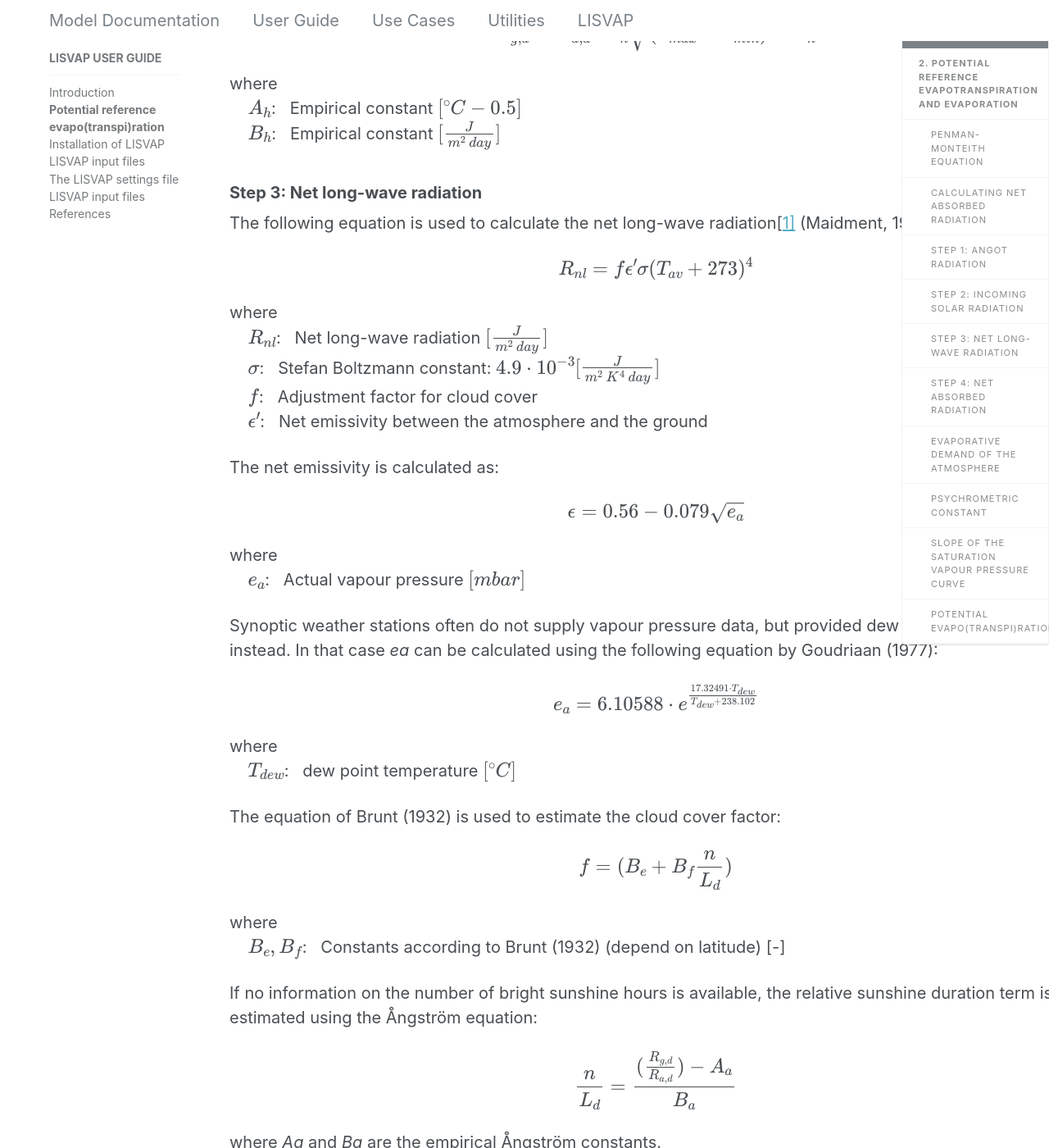
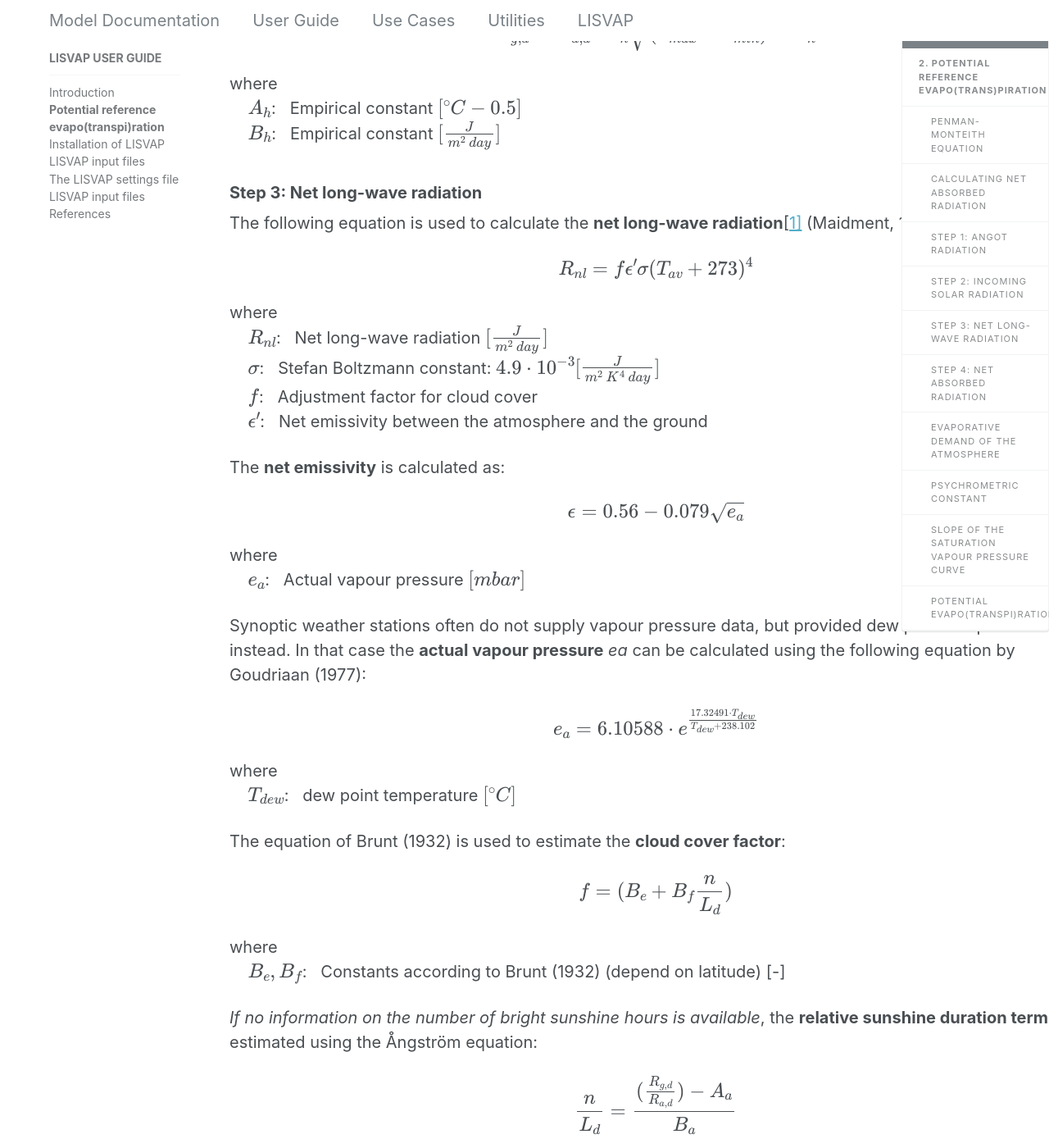
Before and after one commit to ec-jrc/lisflood-lisvap, a Jekyll site: the page built from 2_LISVAP_evaporation/index.md, in a window 1280 px wide and 1400 px high, scrolled down 4871 px. Shown: the whole window at 82% size. Built offline with Jekyll 4.4.1, drawn with Linux system fonts in a browser that asks for light colours; nearby versions of some CDN libraries; our own code applies the rules of GitHub Pages for plain Markdown files; formulas are drawn with MathJax 3; some of the changed text lies outside the part shown.

Commit message:
Update index.md

```diff
--- a/2_LISVAP_evaporation/index.md
+++ b/2_LISVAP_evaporation/index.md
@@ -1,8 +1,8 @@
-# 2. Potential reference evapotranspiration and evaporation
+# 2. Potential reference evapo(trans)piration
 
 ## Penman-Monteith equation
 
-Reference values for potential evapotranspiration and evaporation are estimated using the Penman-Monteith equation (Supit *et al*., 1994, Supit & Van Der Goot, 2003):
+Reference values for **potential evapotranspiration and evaporation** are estimated using the Penman-Monteith equation (Supit *et al*., 1994, Supit & Van Der Goot, 2003):
 
 $$
 ET0 = \frac{\Delta R_{na} + \gamma EA}{\Delta + \gamma}
@@ -54,7 +54,7 @@ Some data sets (e.g. ERA5) provide pre-calculated values for both incoming solar
 
 ### Step 1: Angot radiation
 
-The daily extra-terrestrial radiation is the product of the solar constant at the top of the atmosphere and the integral of the solar height over the day:
+The **daily extra-terrestrial radiation** is the product of the solar constant at the top of the atmosphere and the integral of the solar height over the day:
 
 $$
 R_{a,d} = S_{c, d} \int sin \ \beta \ dt_h
@@ -66,7 +66,7 @@ where<br/>
 &nbsp;&nbsp;&nbsp;&nbsp;$\int sin \ \beta \ dt_h$:&nbsp;&nbsp;	Integral of the solar height over the day $[s]$
 
 
-<br/> The solar constant on a given day is calculated as:
+<br/> The **solar constant** on a given day is calculated as:
 
 $$
 S_{c, d} = S_c(1 + 0.033 \cos[\frac{360 \ t_d}{365}])
@@ -82,7 +82,7 @@ where<br/>
 
 
 
-<br/> The integral of the solar height equals:
+<br/> The **integral of the solar height** equals:
 
 $$
 \int sin \beta \ dt_h = 3600(L_d \cdot sin \ \delta \cdot sin \ \lambda + \frac{24}{\pi} \cdot cos \ \delta \cdot cos \ \lambda \cdot \sqrt{1-(tan \ \delta \cdot tan \ \lambda)^2})
@@ -94,13 +94,13 @@ where<br/>
 &nbsp;&nbsp;&nbsp;&nbsp;$\lambda$:&nbsp;&nbsp;		Latitude $[^\circ]$
 
 
-<br/> The solar declination is a simple function of the calendar day number (*td*):
+<br/> The **solar declination** is a simple function of the calendar day number (*td*):
 
 $$
 \delta = -23.45 \cdot cos[\frac{360(t_d + 10)}{365}]
 $$
 
-Day length is given by:
+**Day length** is given by:
 
  $$  \begin{cases} L_d = 12+ \frac{24}{180} \alpha sin(B_{ld})   &[B_{ld} \ge 0]\ L_d = 12+ \frac{24}{180} [\alpha sin(B_{ld}) - 360] & [B_{ld} < 0]\end{cases} $$
 
@@ -115,7 +115,7 @@ where *PD* is a correction constant (-2.65).
 
 ### Step 2: Incoming solar radiation
 
-Depending on the availability of input data, three equations are available to calculate the incoming solar radiation. If the number of sunshine hours on a particular day is known, the Ångström equation is used:
+Depending on the availability of input data, three equations are available to calculate the incoming solar radiation. *If the number of sunshine hours on a particular day is known*, the Ångström equation is used:
 
 $$
 R_{g,d} = R_{a,d}(A_a + B_a \frac{n}{L_d})
@@ -144,7 +144,7 @@ where<br/>
 &nbsp;&nbsp;&nbsp;&nbsp;$C_s$:&nbsp;&nbsp;		Empirical constant $[{\frac{J}{m^2 \ day}}]$
 
 
-If neither sunshine duration nor cloud cover observations are available, the Hargreaves equation is used instead:
+*If neither sunshine duration nor cloud cover observations are available*, the Hargreaves equation is used instead:
 
 $$
 R_{g,d}= R_{a,d} \cdot A_h \sqrt{(T_{max}-T_{min})}+B_h
@@ -157,7 +157,7 @@ where<br/>
 
 ### Step 3: Net long-wave radiation
 
-The following equation is used to calculate the net long-wave radiation[[1\]](#_ftn1) (Maidment, 1993):
+The following equation is used to calculate the **net long-wave radiation**[[1\]](#_ftn1) (Maidment, 1993):
 
 $$
 R_{nl}= f \epsilon' \sigma (T_{av}+273)^4
@@ -170,7 +170,7 @@ where<br/>
 &nbsp;&nbsp;&nbsp;&nbsp;$\epsilon'$:&nbsp;&nbsp;			Net emissivity between the atmosphere and the ground
 
 
-The net emissivity is calculated as:
+The **net emissivity** is calculated as:
 
 $$
 \epsilon = 0.56 - 0.079 \sqrt{e_a}
@@ -180,7 +180,7 @@ where<br/>
 &nbsp;&nbsp;&nbsp;&nbsp;$e_a$:&nbsp;&nbsp;			Actual vapour pressure $[mbar]$
 
 
-Synoptic weather stations often do not supply vapour pressure data, but provided dew point temperature instead. In that case *ea* can be calculated using the following equation by Goudriaan (1977):
+Synoptic weather stations often do not supply vapour pressure data, but provided dew point temperature instead. In that case the **actual vapour pressure** *ea* can be calculated using the following equation by Goudriaan (1977):
 
 $$
 e_a = 6.10588 \cdot e^{\frac{17.32491 \cdot T_{dew}}{T_{dew}+238.102}}
@@ -190,7 +190,7 @@ where<br/>
 &nbsp;&nbsp;&nbsp;&nbsp;$T_{dew}$:&nbsp;&nbsp;		dew point temperature $[^\circ C]$
 
 
-The equation of Brunt (1932) is used to estimate the cloud cover factor:
+The equation of Brunt (1932) is used to estimate the **cloud cover factor**:
 
 $$
 f= (B_e + B_f \frac{n}{L_d})
@@ -200,7 +200,7 @@ where<br/>
 &nbsp;&nbsp;&nbsp;&nbsp;$B_e, B_f$:&nbsp;&nbsp;	Constants according to Brunt (1932) (depend on latitude) [-]
 
 
-If no information on the number of bright sunshine hours is available, the relative sunshine duration term is estimated using the Ångström equation:
+*If no information on the number of bright sunshine hours is available*, the **relative sunshine duration term** is estimated using the Ångström equation:
 
 $$
 \frac{n}{L_d}= \frac{(\frac{R_{g,d}}{R_{a,d}})-A_a}{B_a}
@@ -210,7 +210,7 @@ where *Aa* and *Ba* are the empirical Ångström constants.
 
 ### Step 4: Net absorbed radiation
 
-Finally, the net absorbed radiation [mm day-1] is calculated as:
+Finally, the **net absorbed radiation** [mm day-1] is calculated as:
 
 $$
 R_{na}=\frac{(1- \alpha)R_{gd}-R_{nl}}{L}
@@ -227,7 +227,7 @@ The net absorbed radiation is calculated for three cases: for a reference vegeta
 
 ## Evaporative demand of the atmosphere
 
-The evaporative demand of the atmosphere is calculated as:
+The **evaporative demand** of the atmosphere is calculated as:
 
 $$
 EA= 0.26(e_s-e_a)(f_c+BU \cdot u(2))
@@ -242,7 +242,7 @@ where<br/>
 &nbsp;&nbsp;&nbsp;&nbsp;$u(2)$:&nbsp;&nbsp;		Mean wind speed at 2 m height $[\frac{m}{s}]$
 
 
-Saturated vapour pressure is calculated as a function of mean daily air temperature:
+**Saturated vapour pressure** is calculated as a function of mean daily air temperature:
 
 $$
 e_s= 6.10588 \cdot e^{\frac{17.32491 \cdot T_{av}}{T_{av}+238.102}}
```
